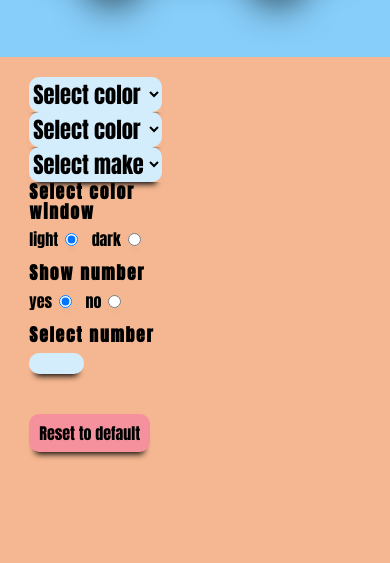
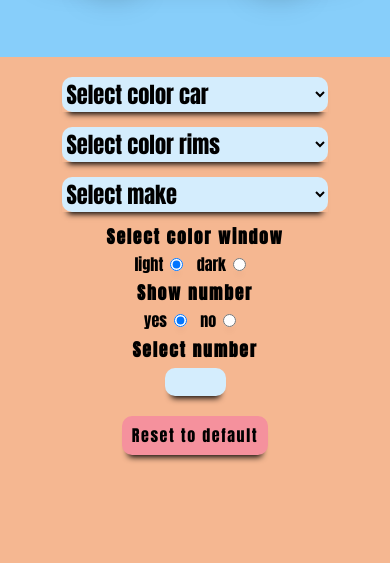
Before and after one commit to HansG26/car-application-kunstmaan, a website built with webpack: page app/index.html in a window 390 px wide. Shown: the part 281-844 px from the top of the page. Built offline with nearby package versions, Linux system fonts and the light colour scheme.

Commit message:
Finished making page responsive

```diff
--- a/app/assets/styles/base/_global.css
+++ b/app/assets/styles/base/_global.css
@@ -1,6 +1,10 @@
 * {
     box-sizing: border-box;
     font-family: 'Anton', sans-serif;
+}
+
+body {
+    background-color: $mainOrange;
 }
 
 select {
@@ -15,10 +19,11 @@ input {
 }
 
 input[type="number"] {
-    display: block;
+    display: inline-block;
     border: none;
     background-color: $menuBlue;
     border-radius: 10px;
+    padding: 5px;
 }
 
 input[type="radio"] {
--- a/app/assets/styles/modules/_car.css
+++ b/app/assets/styles/modules/_car.css
@@ -128,7 +128,7 @@
 
         &__wheel {
             background-color: $lightGray;
-            border: 30px solid $darkGray;
+            border: 20px solid $darkGray;
             width: 10%;
             padding-top: 10%;
             border-radius: 50%;
@@ -136,6 +136,10 @@
             position: relative;
             top: -115%;
             box-shadow: 0px 30px 40px -25px rgba(0, 0, 0, 1);
+
+            @media (min-width: 530px) {
+                border: 30px solid $darkGray;
+            }
         }
     }
 }
--- a/app/assets/styles/modules/_mod-menu.css
+++ b/app/assets/styles/modules/_mod-menu.css
@@ -23,19 +23,57 @@
        background-color: $menuBlue;
        border-radius: 10px;
        width: 80%;
+       margin-left: auto;
+       margin-right: auto;
+       margin-bottom: 15px;
+
+        @media (min-width: 530px) {
+            margin: 0;
+        }
     }
 
     &__radio {
         width: 80%;
-        margin-bottom: 15px;
+        margin: 0 auto 10px auto;
+        text-align: center;
+
+        @media (min-width: 530px) {
+            margin: 0 0 15px 0;
+            text-align: left;
+        }
+    }
+
+    &__number {
+        margin: 0 auto 0 auto;
+        width: 80%;
+        text-align: center;
+
+        @media (min-width: 530px) {
+            margin: 0;
+            text-align: left;
+            width: 100%;
+        }
+
+
     }
 
     &__reset {
-        margin-top: 40px;
+        margin-top: 20px;
         background-color: #F5919D;
         border: none;
         padding: 10px;
+        margin-bottom: 10px;
         border-radius: 10px;
+        margin-left: auto;
+        margin-right: auto;
+        display: block;
+        letter-spacing: 0.1em;
+
+        @media (min-width: 530px) {
+            margin: 40px 0 0 0;
+            display: inline;
+        }
+
     }
 
 
--- a/app/assets/styles/modules/_panel.css
+++ b/app/assets/styles/modules/_panel.css
@@ -1,7 +1,14 @@
 .panel {
-    width: 50%;
-    flex-direction: column;
-    display: flex;
-    justify-content: space-between;
-    align-content: flex-end;
+
+    margin-left: auto;
+    margin-right: auto;
+
+    @media (min-width: 530px) {
+        display: flex;
+        width: 50%;
+        flex-direction: column;
+        justify-content: space-between;
+        align-content: flex-end;
+        margin: 0;
+    }
 }
--- a/app/temp/styles/styles.css
+++ b/app/temp/styles/styles.css
@@ -199,6 +199,8 @@ select { /* 1 */
 }* {
     box-sizing: border-box;
     font-family: 'Anton', sans-serif;
+}body {
+    background-color: #f5b791;
 }select {
     background-color: transparent;
     border: none;
@@ -207,10 +209,11 @@ select { /* 1 */
 }input {
     box-shadow: 0 8px 6px -6px black;
 }input[type="number"] {
-    display: block;
+    display: inline-block;
     border: none;
     background-color: #D4EDFD;
     border-radius: 10px;
+    padding: 5px;
 }input[type="radio"] {
     margin-left: 3px;
     margin-right: 10px;
@@ -332,7 +335,7 @@ select { /* 1 */
         justify-content: space-around;
     }.car__bottom__wheel {
             background-color: #555;
-            border: 30px solid #222;
+            border: 20px solid #222;
             width: 10%;
             padding-top: 10%;
             border-radius: 50%;
@@ -340,6 +343,9 @@ select { /* 1 */
             position: relative;
             top: -115%;
             box-shadow: 0px 30px 40px -25px rgba(0, 0, 0, 1);
+        }@media (min-width: 530px) {.car__bottom__wheel {
+                border: 30px solid #222
+        }
             }.mod-menu {
     width: 85%;
     margin-left: auto;
@@ -369,21 +375,62 @@ select { /* 1 */
        background-color: #D4EDFD;
        border-radius: 10px;
        width: 80%;
+       margin-left: auto;
+       margin-right: auto;
+       margin-bottom: 15px;
+    }@media (min-width: 530px) {.mod-menu__dropdown {
+            margin: 0
+    }
         }.mod-menu__radio {
         width: 80%;
-        margin-bottom: 15px;
+        margin: 0 auto 10px auto;
+        text-align: center;
+    }@media (min-width: 530px) {.mod-menu__radio {
+            margin: 0 0 15px 0;
+            text-align: left
+    }
+        }.mod-menu__number {
+        margin: 0 auto 0 auto;
+        width: 80%;
+        text-align: center;
+
+
+    }@media (min-width: 530px) {.mod-menu__number {
+            margin: 0;
+            text-align: left;
+            width: 100%
+
+
+    }
         }.mod-menu__reset {
-        margin-top: 40px;
+        margin-top: 20px;
         background-color: #F5919D;
         border: none;
         padding: 10px;
+        margin-bottom: 10px;
         border-radius: 10px;
+        margin-left: auto;
+        margin-right: auto;
+        display: block;
+        letter-spacing: 0.1em;
+
+    }@media (min-width: 530px) {.mod-menu__reset {
+            margin: 40px 0 0 0;
+            display: inline
+
+    }
         }.panel {
+
+    margin-left: auto;
+    margin-right: auto;
+}@media (min-width: 530px) {.panel {
+        display: flex;
         width: 50%;
         flex-direction: column;
-    display: flex;
         justify-content: space-between;
         align-content: flex-end;
+        margin: 0
+}
     }.title {
     margin-bottom: 8px;
     margin-top: 0;
```
Lines whose indentation alone changed are shown as unchanged.
